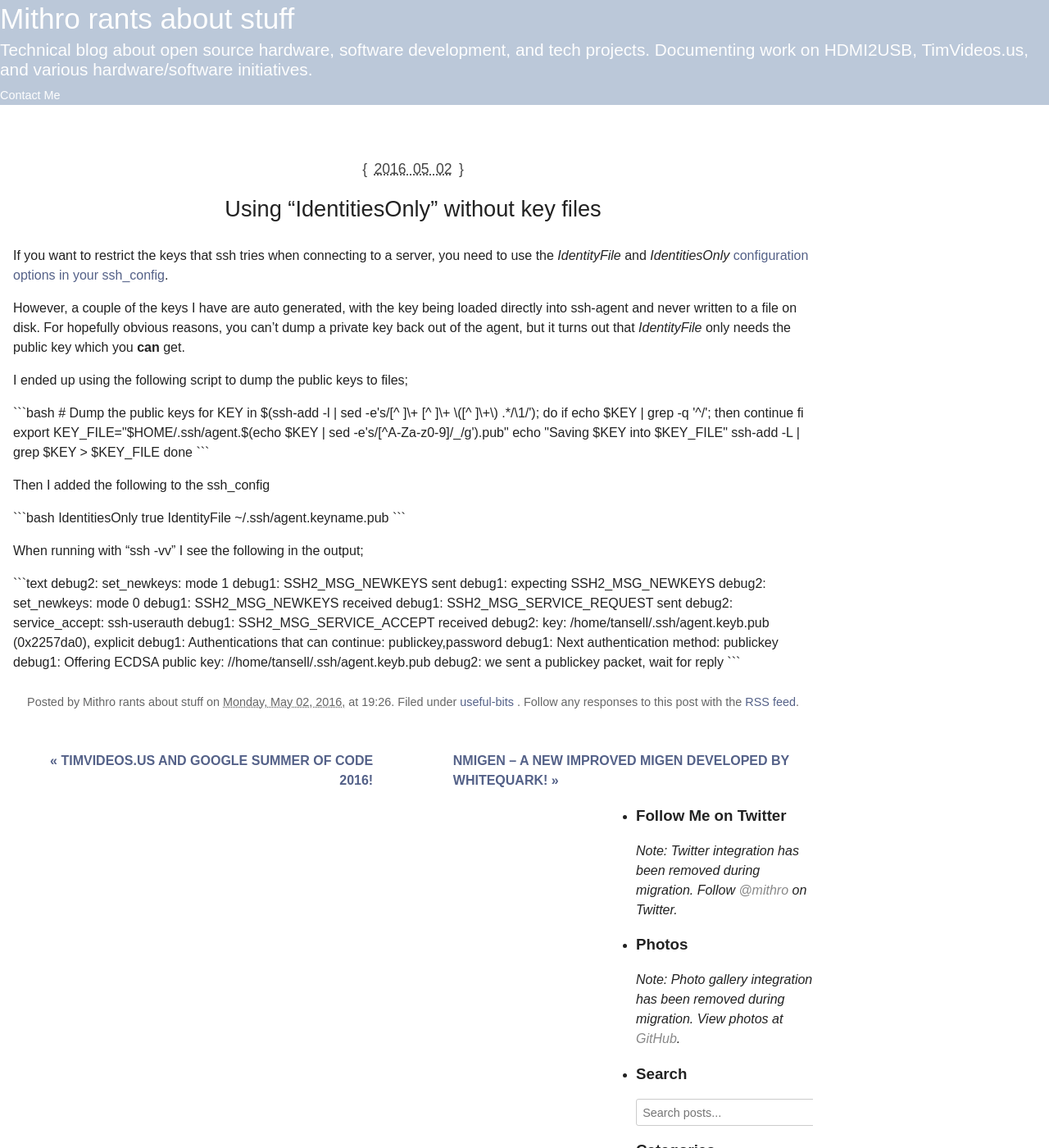
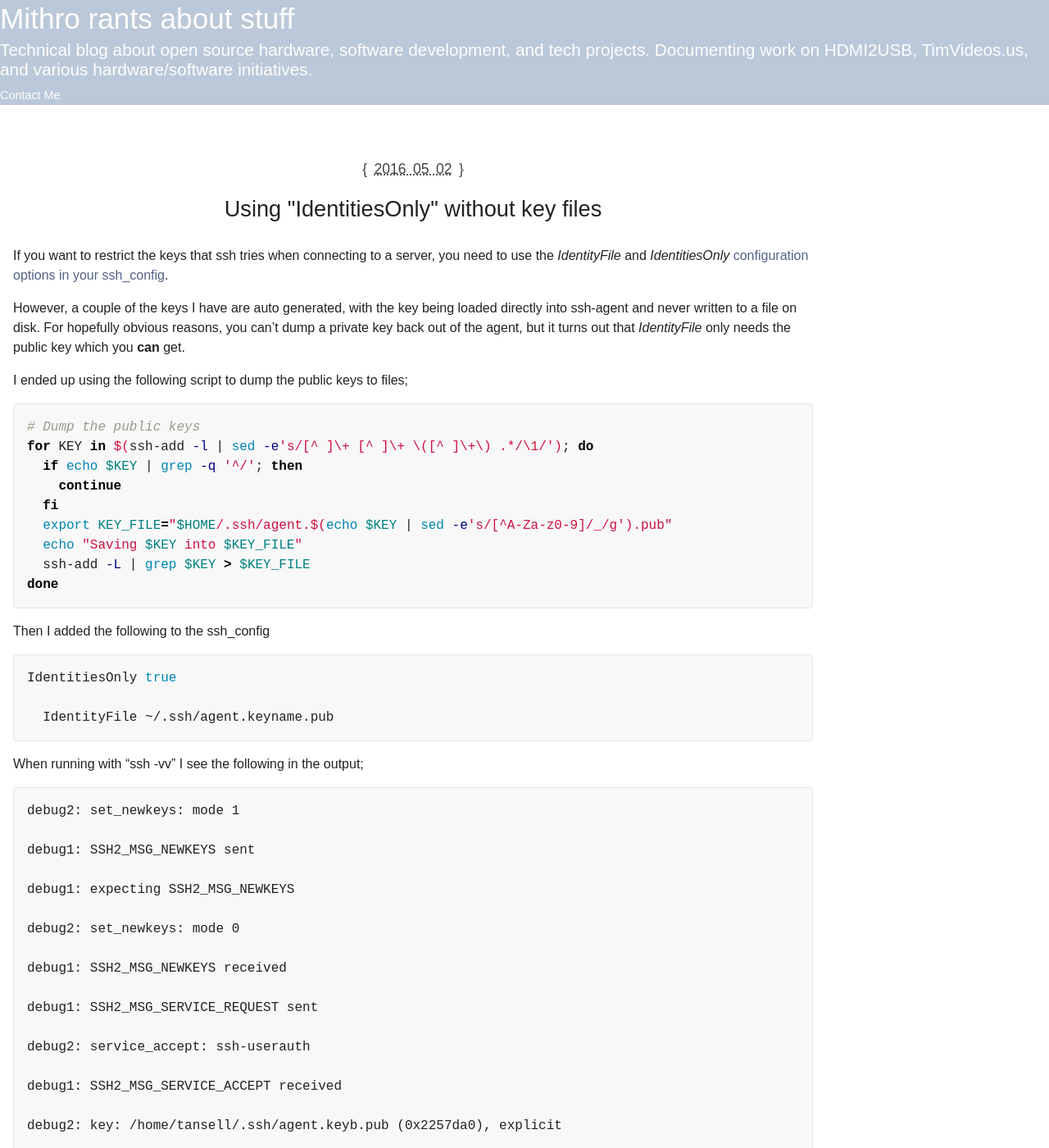
Before and after one commit to mithro/blog.mithis.net, a Jekyll site: the page built from _posts/2016-05-03-using-identitiesonly-without-key-files.md, in a window 1280 px wide and 1400 px high. Shown: the whole window at 82% size. Built offline with Jekyll 4.4.1, drawn with Linux system fonts in a browser that asks for light colours; some of the changed text lies outside the part shown.

Commit message:
Fix markdown processing for syntax highlighting
- Configure kramdown to parse HTML blocks with parse_block_html: true
- Convert example post to pure markdown format removing HTML wrapper
- Remove mixed HTML/markdown that prevents code fence processing
- Code blocks should now be properly highlighted by Rouge

🤖 Generated with [Claude Code](https://claude.ai/code)

Co-Authored-By: Claude <noreply@anthropic.com>

````diff
--- a/_config.yml
+++ b/_config.yml
@@ -68,6 +68,8 @@ highlighter: rouge
 kramdown:
   input: GFM
   syntax_highlighter: rouge
+  parse_block_html: true
+  parse_span_html: true
 
 # Exclude from processing.
 # The following items will not be processed, by default.
--- a/_posts/2016-05-03-using-identitiesonly-without-key-files.md
+++ b/_posts/2016-05-03-using-identitiesonly-without-key-files.md
@@ -8,16 +8,17 @@ excerpt: If you want to restrict the keys that ssh tries when connecting to a se
   ssh_config. However, a...
 layout: post
 permalink: /archives/useful-bits/2172-using-identitiesonly-without-key-files
-title: Using “IdentitiesOnly” without key files
+title: Using "IdentitiesOnly" without key files
 wordpress_category: useful-bits
 wordpress_id: 2172
 wordpress_url: https://blog.mithis.net/archives/useful-bits/2172-using-identitiesonly-without-key-files
 ---
 
-<div class="entry-content">
-<p>If you want to restrict the keys that ssh tries when connecting to a server, you need to use the <em>IdentityFile</em> and <em>IdentitiesOnly</em> <a href="http://linux.die.net/man/5/ssh_config">configuration options in your ssh_config</a>. </p>
-<p>However, a couple of the keys I have are auto generated, with the key being loaded directly into ssh-agent and never written to a file on disk. For hopefully obvious reasons, you can’t dump a private key back out of the agent, but it turns out that <em>IdentityFile</em> only needs the public key which you <strong>can</strong> get.</p>
-<p>I ended up using the following script to dump the public keys to files;</p>
+If you want to restrict the keys that ssh tries when connecting to a server, you need to use the *IdentityFile* and *IdentitiesOnly* [configuration options in your ssh_config](http://linux.die.net/man/5/ssh_config).
+
+However, a couple of the keys I have are auto generated, with the key being loaded directly into ssh-agent and never written to a file on disk. For hopefully obvious reasons, you can't dump a private key back out of the agent, but it turns out that *IdentityFile* only needs the public key which you **can** get.
+
+I ended up using the following script to dump the public keys to files;
 
 ```bash
 # Dump the public keys
@@ -31,7 +32,7 @@ for KEY in $(ssh-add -l | sed -e's/[^ ]\+ [^ ]\+ \([^ ]\+\) .*/\1/'); do
 done
 ```
 
-<p>Then I added the following to the ssh_config</p>
+Then I added the following to the ssh_config
 
 ```bash
 IdentitiesOnly true
@@ -39,7 +40,7 @@ IdentitiesOnly true
   IdentityFile ~/.ssh/agent.keyname.pub
 ```
 
-<p>When running with “ssh -vv” I see the following in the output;</p>
+When running with "ssh -vv" I see the following in the output;
 
 ```text
 debug2: set_newkeys: mode 1
@@ -68,5 +69,3 @@ debug1: Offering ECDSA public key: //home/tansell/.ssh/agent.keyb.pub
 
 debug2: we sent a publickey packet, wait for reply
 ```
-
-</div>
````
